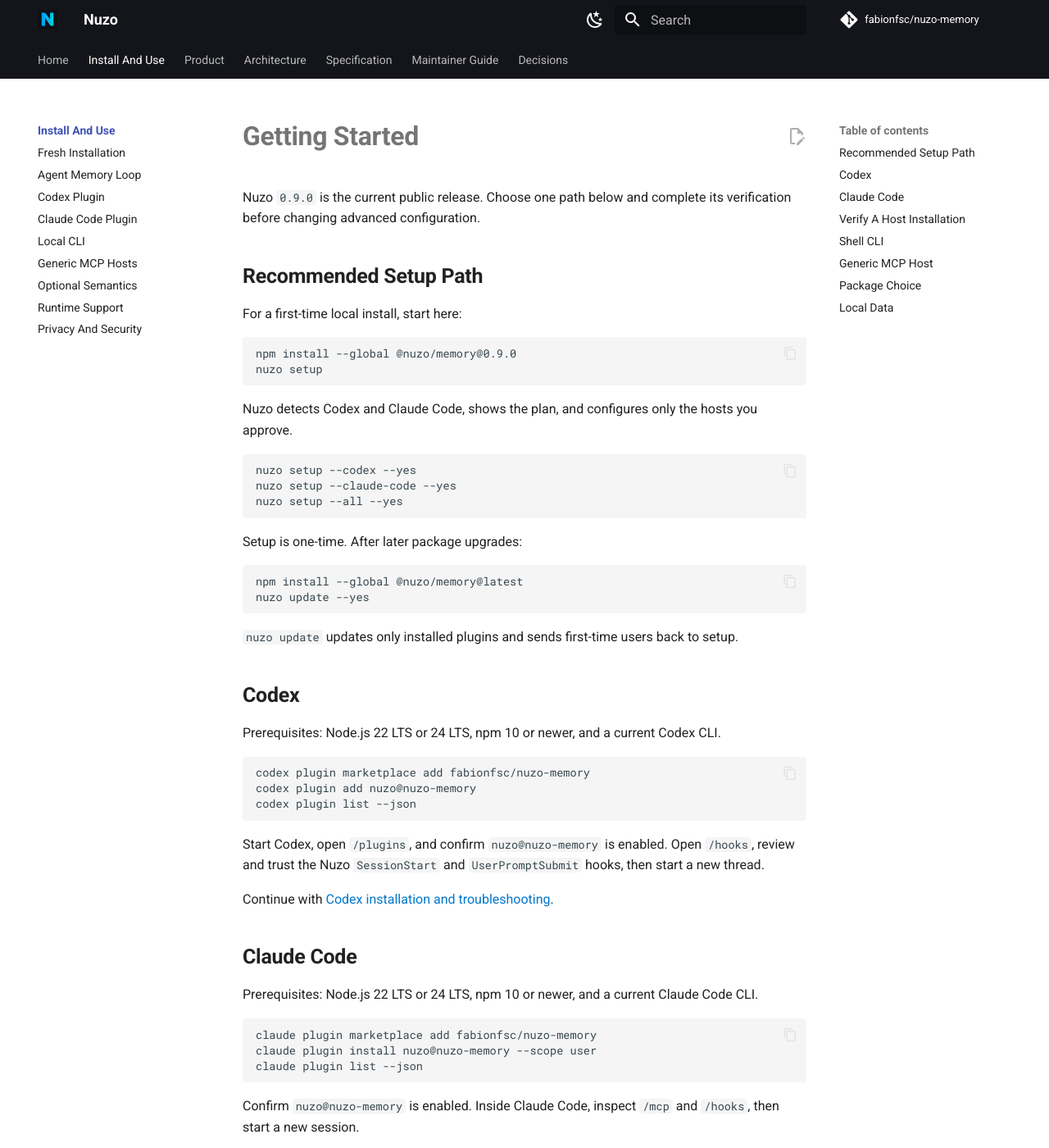
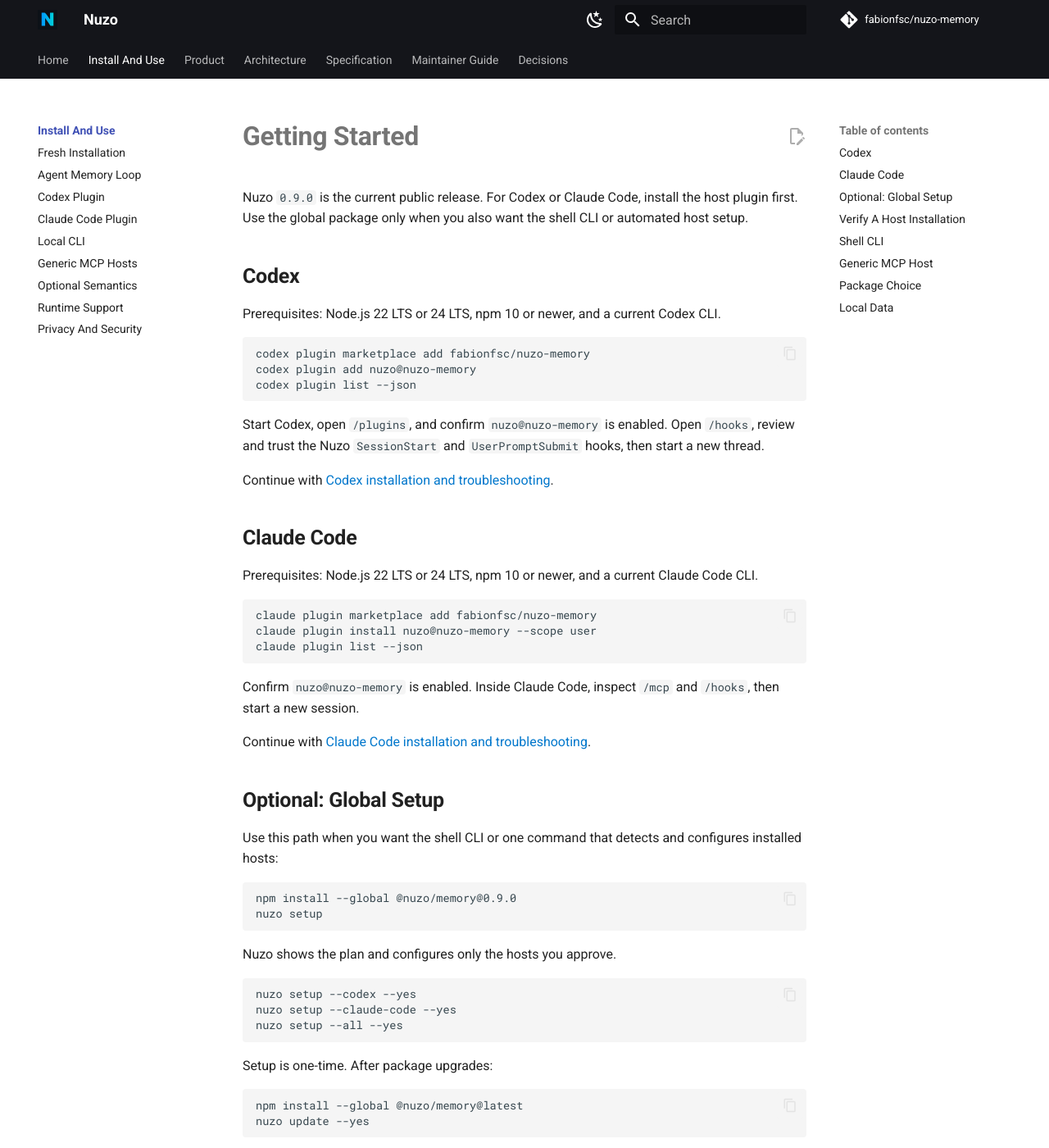
Before and after one commit to fabionfsc/nuzo-memory, an MkDocs documentation site: the page built from docs/getting-started/index.md, in a window 1280 px wide and 1400 px high. Shown: the whole window at 82% size. Built offline with MkDocs 1.6.1 and Material for MkDocs 9.7.7, drawn with Linux system fonts in a browser that asks for light colours; comment, search, counter and statistics services are not loaded; some of the changed text lies outside the part shown.

Commit message:
docs: clarify install paths
Make public install docs lead with host plugins and keep npm setup as an optional CLI path.

````diff
--- a/docs/getting-started/index.md
+++ b/docs/getting-started/index.md
@@ -1,35 +1,8 @@
 # Getting Started
 
-Nuzo `0.9.0` is the current public release. Choose one path below and complete
-its verification before changing advanced configuration.
-
-## Recommended Setup Path
-
-For a first-time local install, start here:
-
-```bash
-npm install --global @nuzo/memory@0.9.0
-nuzo setup
-```
-
-Nuzo detects Codex and Claude Code, shows the plan, and configures only the
-hosts you approve.
-
-```bash
-nuzo setup --codex --yes
-nuzo setup --claude-code --yes
-nuzo setup --all --yes
-```
-
-Setup is one-time. After later package upgrades:
-
-```bash
-npm install --global @nuzo/memory@latest
-nuzo update --yes
-```
-
-`nuzo update` updates only installed plugins and sends first-time users back to
-setup.
+Nuzo `0.9.0` is the current public release. For Codex or Claude Code, install
+the host plugin first. Use the global package only when you also want the shell
+CLI or automated host setup.
 
 ## Codex
 
@@ -63,6 +36,34 @@
 `/hooks`, then start a new session.
 
 Continue with [Claude Code installation and troubleshooting](../operations/claude-code-plugin.md).
+
+## Optional: Global Setup
+
+Use this path when you want the shell CLI or one command that detects and
+configures installed hosts:
+
+```bash
+npm install --global @nuzo/memory@0.9.0
+nuzo setup
+```
+
+Nuzo shows the plan and configures only the hosts you approve.
+
+```bash
+nuzo setup --codex --yes
+nuzo setup --claude-code --yes
+nuzo setup --all --yes
+```
+
+Setup is one-time. After package upgrades:
+
+```bash
+npm install --global @nuzo/memory@latest
+nuzo update --yes
+```
+
+`nuzo update` updates only installed plugins and sends first-time users back to
+setup.
 
 ## Verify A Host Installation
 
````
Also changed, not shown: README.md (+23 -30 lines), docs/getting-started/clean-install.md (+21 -20 lines), docs/index.md (+6 -5 lines), packages/memory/README.md (+14 -29 lines).
